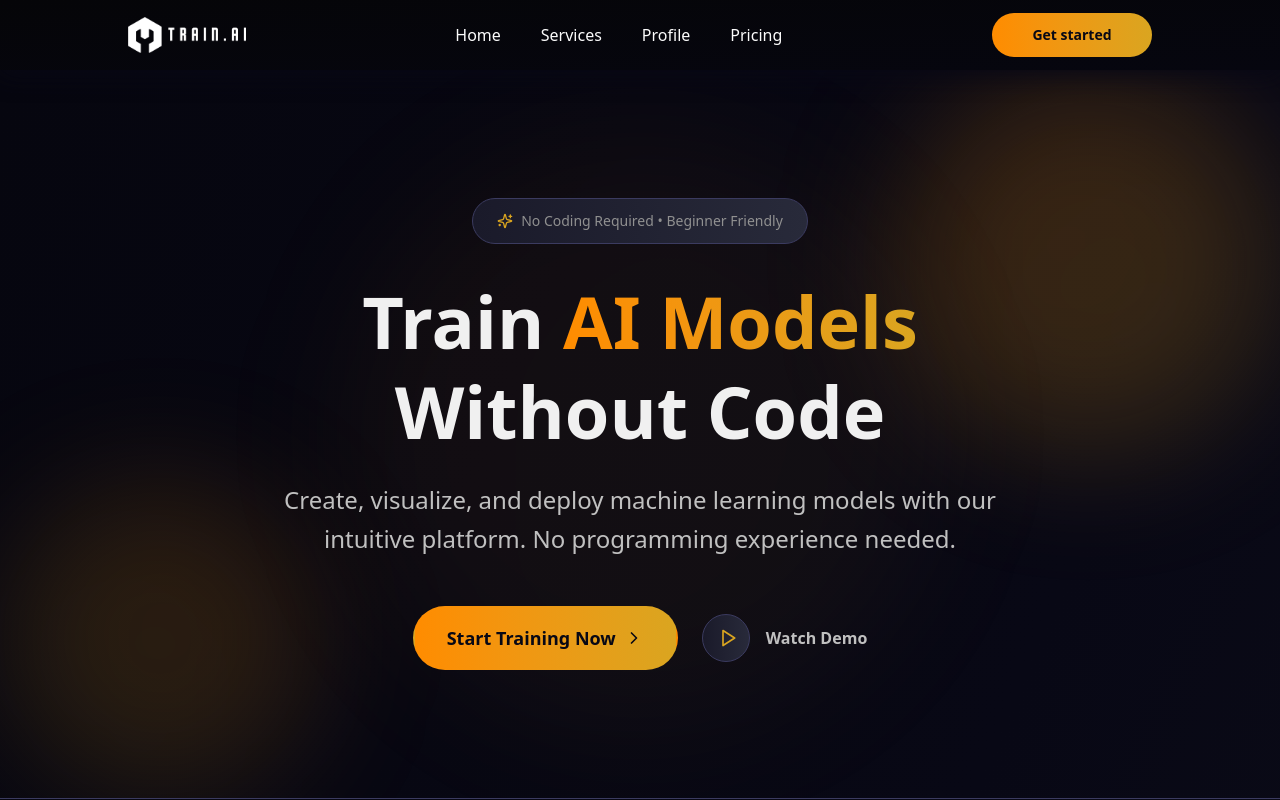
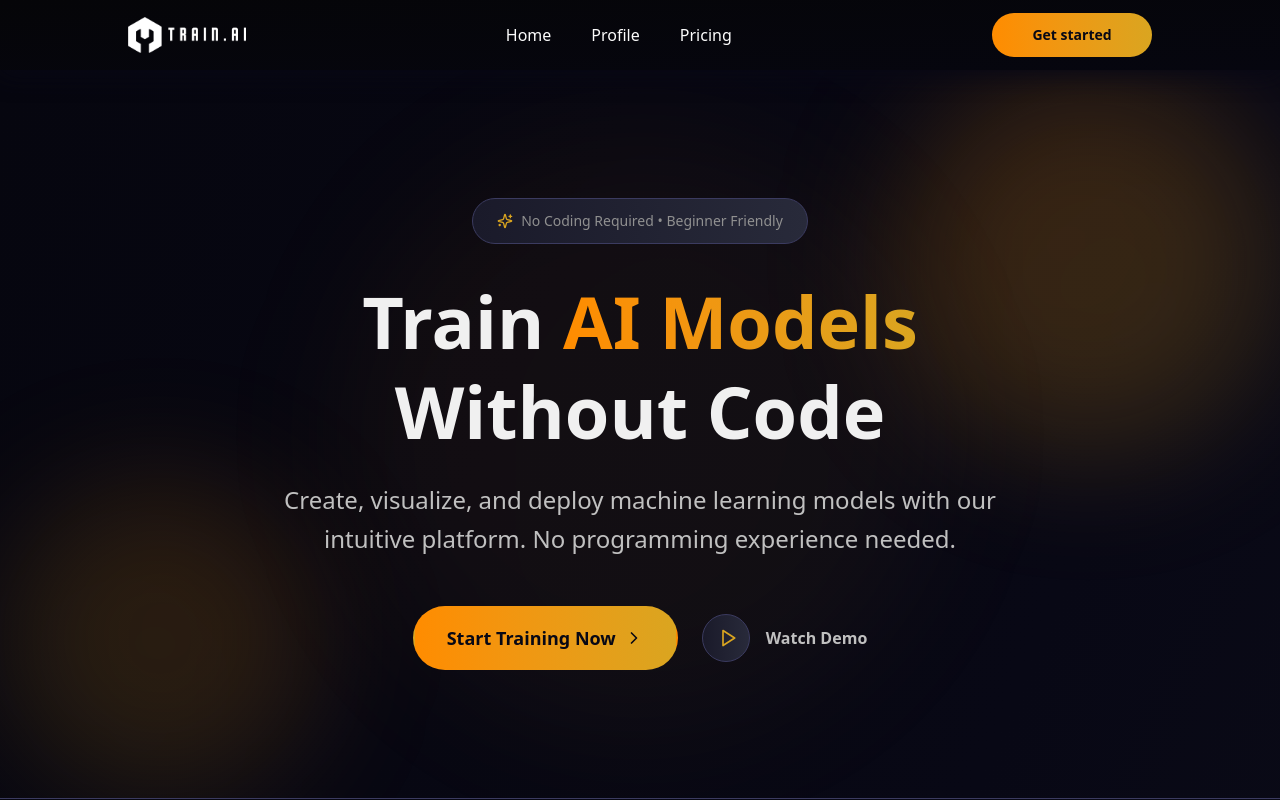
Before and after one commit to QASIM-LOKHANDWALA/Train.ai, a React (Vite) app in the folder frontend/: page / in a window 1280 px wide. Shown: the top 800 px of the page. Built offline with nearby package versions, Linux system fonts and the light colour scheme.

Commit message:
Update Navbar

```diff
--- a/frontend/src/components/Navbar.jsx
+++ b/frontend/src/components/Navbar.jsx
@@ -38,11 +38,16 @@ export default function Navbar() {
                         Home
                     </Link>
                 </li>
-                <li>
-                    <a className="hover:text-gray-500/80 transition" href="#">
-                        Services
-                    </a>
-                </li>
+                {isAuthenticated && (
+                    <li>
+                        <Link
+                            className="hover:text-gray-500/80 transition"
+                            to="/train"
+                        >
+                            Train
+                        </Link>
+                    </li>
+                )}
                 <li>
                     <Link
                         className="hover:text-gray-500/80 transition"
```
